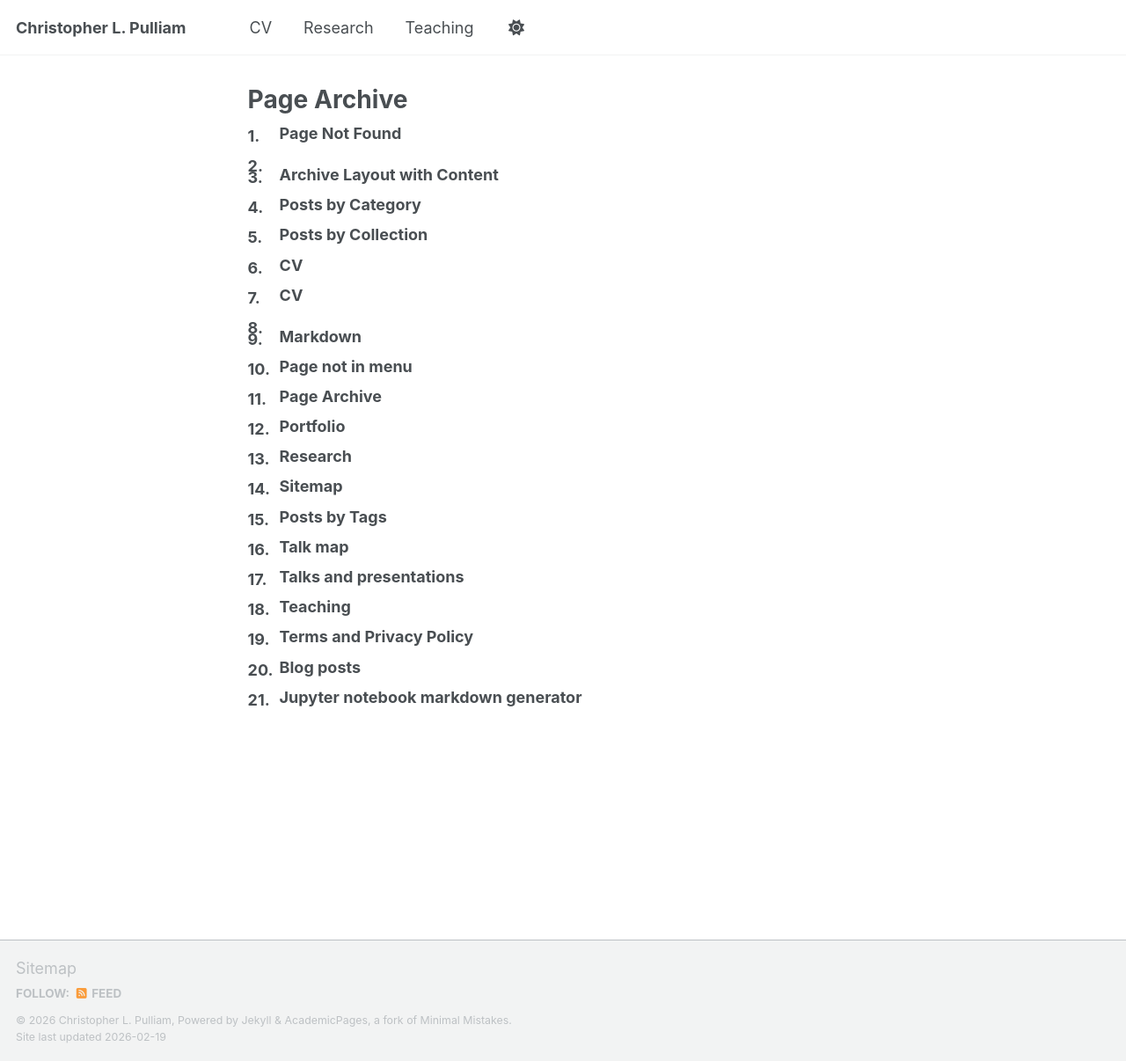
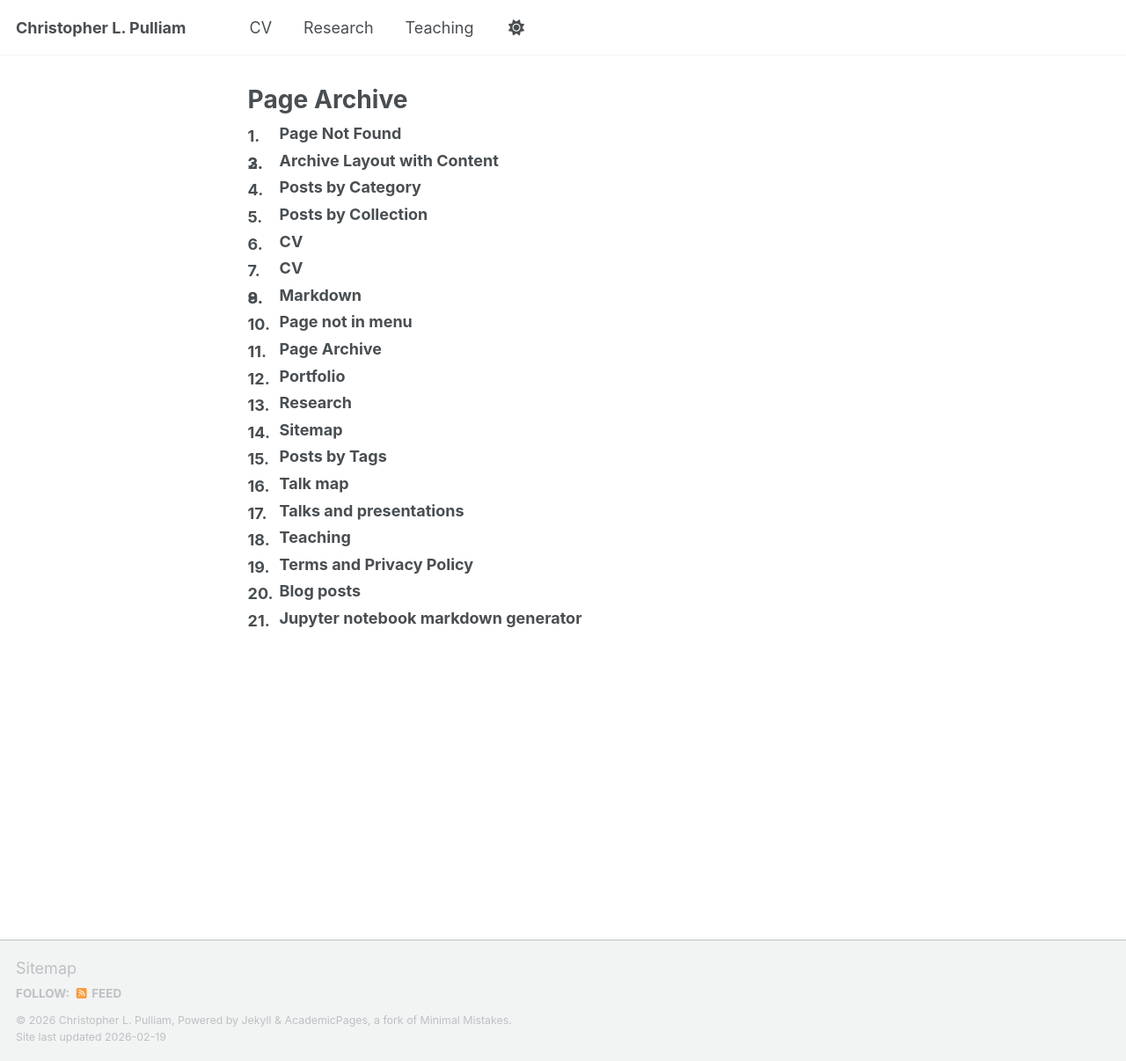
Before and after one commit to christopher-pulliam/christopher-pulliam.github.io, a Jekyll site: the page built from _pages/page-archive.html, in a window 1280 px wide and 1206 px high. Shown: the whole window at 88% size. Built offline with Jekyll 4.4.1, drawn with Linux system fonts in a browser that asks for light colours; a script that is not in the unit is left out.

Commit message:
Refactor publication styles and remove unused CSS
Refactor publication numbering styles and clean up unused CSS.

```diff
--- a/assets/css/main.scss
+++ b/assets/css/main.scss
@@ -1,26 +1,20 @@
 ---
 ---
-
 /*
  * This file controls what is imported from /_sass
  *
  * Note that the files are processed in the order they are imported, so they are partly
    sorted by the dependencies. Also, the first two lines of the file are required by Jekyll.
  */
-
 @import
     "vendor/breakpoint/breakpoint",
-
     "themes",
     "theme/{{ site.site_theme | default: 'default' | append: '_light' }}",
     "theme/{{ site.site_theme | default: 'default' | append: '_dark' }}",
-
     "include/mixins",
     "vendor/susy/susy",
-
     "layout/reset",
     "layout/base",
-
     "include/utilities",
     "layout/tables",
     "layout/buttons",
@@ -29,44 +23,37 @@
     "layout/navigation",
     "layout/footer",
     "syntax",
-
     "layout/forms",
-
     "layout/page",
     "layout/archive",
     "layout/sidebar",
     "layout/json_cv",
-
     "vendor/font-awesome/fontawesome",
     "vendor/font-awesome/solid",
     "vendor/font-awesome/brands"
 ;
 
-/* Publications numbering with left-aligned numbers */
+/* Publications numbering */
+h2 {
+  counter-reset: pub-counter;
+}
+
 .pub-entry {
-  display: flex;
-  align-items: flex-start; /* aligns number with top of content */
+  counter-increment: pub-counter;
+  position: relative;
+  padding-left: 2em;
   margin-bottom: 0.5em;
 }
 
-.pub-content-wrapper {
-  flex: 1;               /* content takes remaining space */
+.pub-entry::before {
+  content: counter(pub-counter) ". ";
+  position: absolute;
+  left: 0;
+  font-weight: bold;
 }
 
-.pub-content p:first-child {
-  margin-top: 0;        /* remove top margin to align with number */
-}
-
-.pub-content p {
-  margin-bottom: 0.2em; /* optional spacing for multi-line content */
-}
-
-/* Force publication titles to behave like normal text */
-.archive__item-title,
-.archive__item-title * {
-  text-decoration: none !important;  /* remove underline */
-  cursor: default !important;        /* remove pointer */
-  color: inherit !important;          /* inherit normal text color */
+.pub-content-wrapper {
+  flex: 1;
 }
 
 .pub-content-wrapper p {
@@ -79,20 +66,10 @@
   margin-bottom: 0.2em;
 }
 
-/* Initialize counter on the section containing your entries */
-h2 {
-  counter-reset: pub-counter;
+/* Force publication titles to behave like normal text */
+.archive__item-title,
+.archive__item-title * {
+  text-decoration: none !important;
+  cursor: default !important;
+  color: inherit !important;
 }
-
-.pub-entry {
-  counter-increment: pub-counter;
-  position: relative;
-  padding-left: 2em;
-}
-
-.pub-entry::before {
-  content: counter(pub-counter) ". ";
-  position: absolute;
-  left: 0;
-  font-weight: bold;
-}
```
